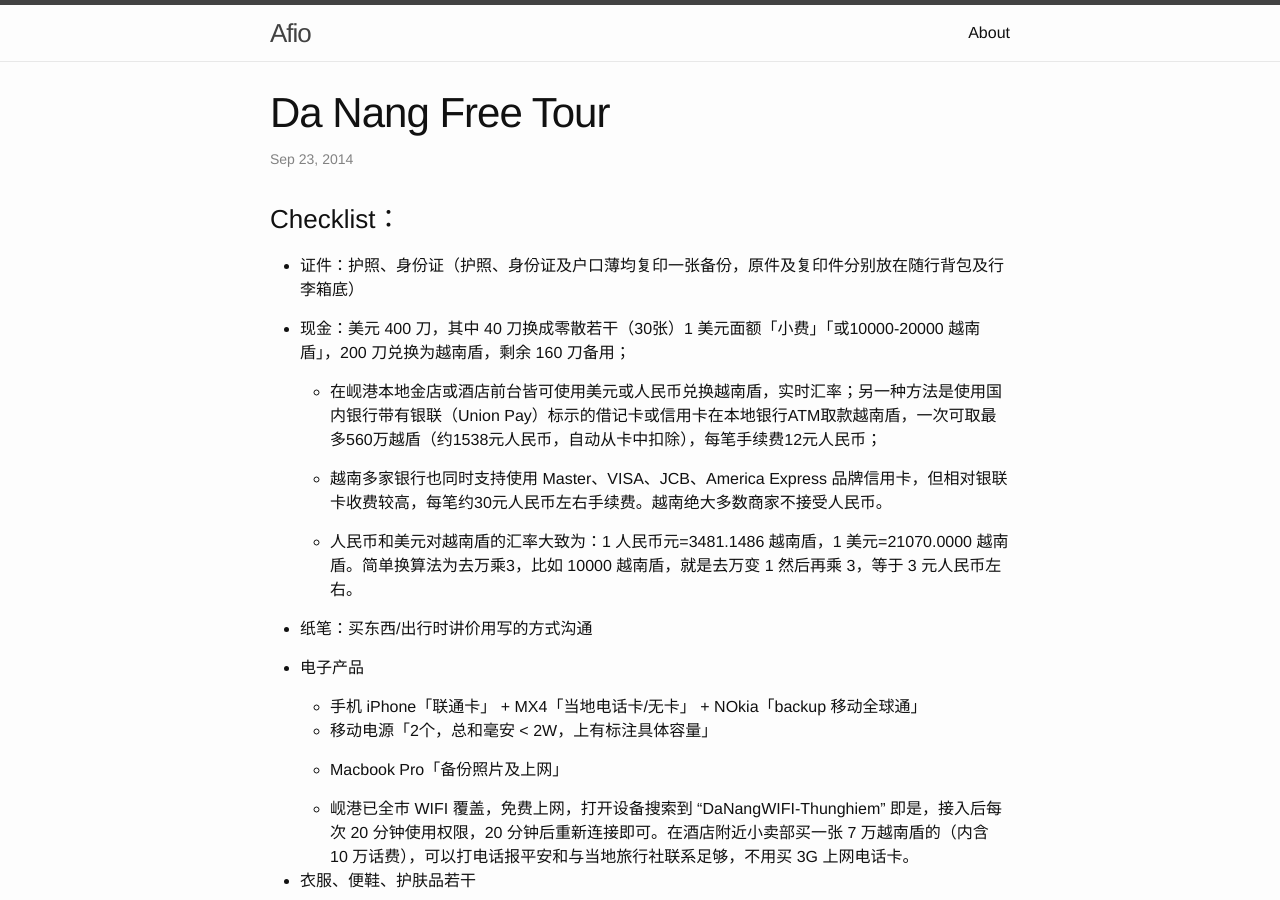
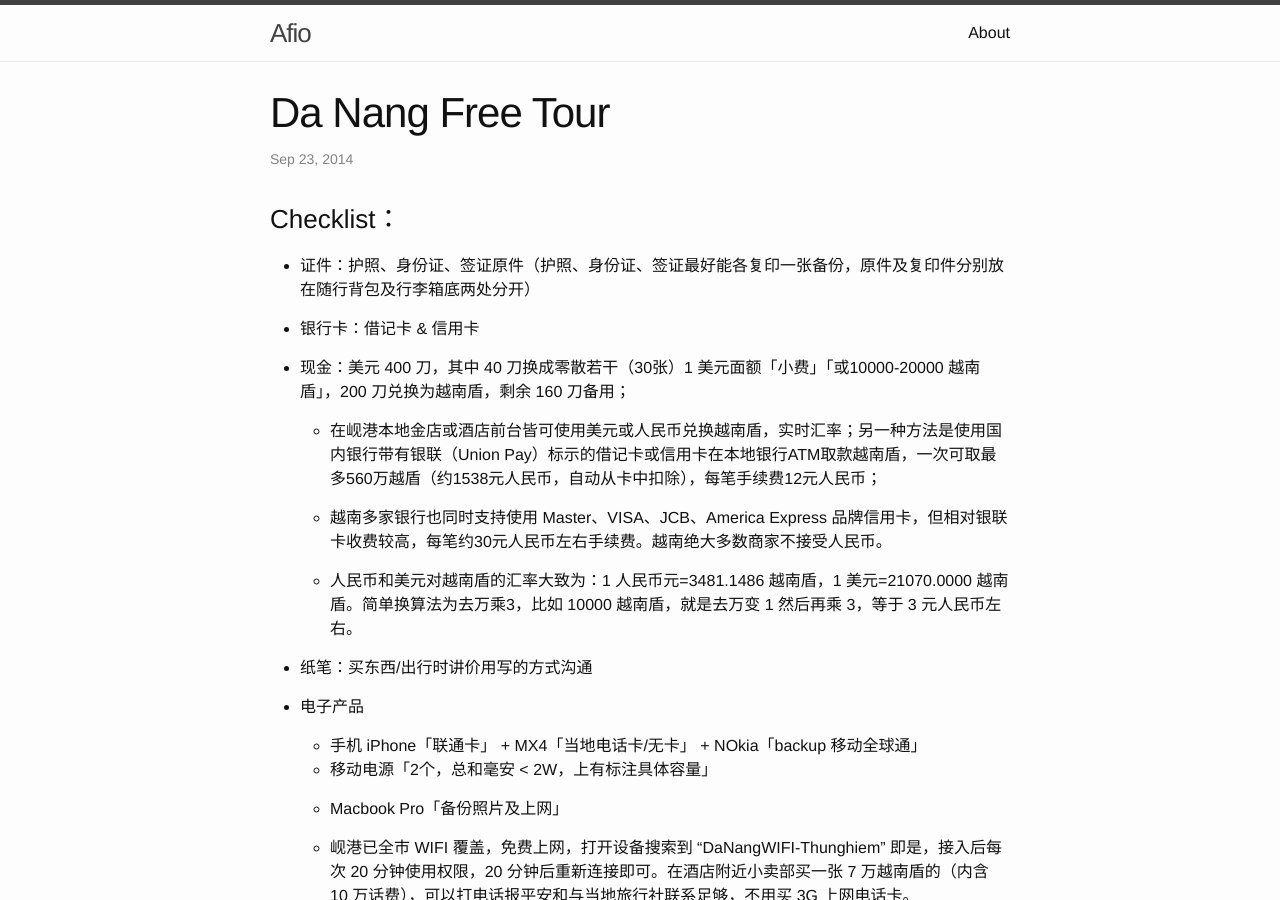
Before and after one commit to Afio/afio.github.io, a Jekyll site: the page built from _posts/2014-09-23-DaNong-free-tour.md, in a window 1280 px wide and 900 px high. Built offline with Jekyll 4.4.1, drawn with Linux system fonts in a browser that asks for light colours; comment, search, counter and statistics services are not loaded.

Commit message:
----update

```diff
--- a/_posts/2014-09-23-DaNong-free-tour.md
+++ b/_posts/2014-09-23-DaNong-free-tour.md
@@ -10,7 +10,9 @@ categories: tour
 ###Checklist：
 
 
-- 证件：护照、身份证（护照、身份证及户口薄均复印一张备份，原件及复印件分别放在随行背包及行李箱底）
+- 证件：护照、身份证、签证原件（护照、身份证、签证最好能各复印一张备份，原件及复印件分别放在随行背包及行李箱底两处分开）
+
+- 银行卡：借记卡 & 信用卡
 
 - 现金：美元 400 刀，其中 40 刀换成零散若干（30张）1 美元面额「小费」「或10000-20000 越南盾」，200 刀兑换为越南盾，剩余 160 刀备用；
 
```
